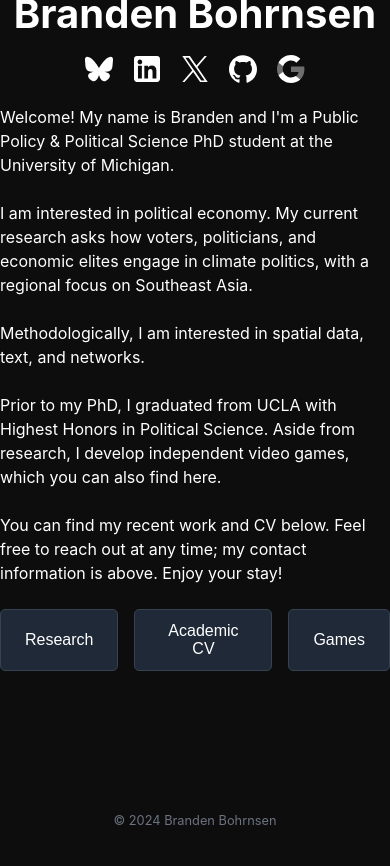
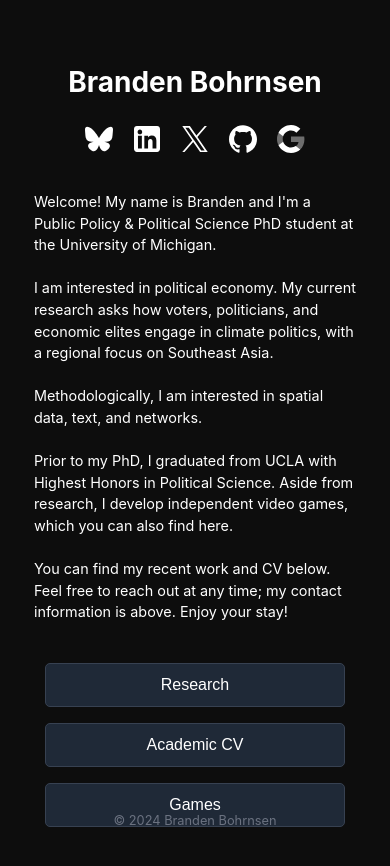
Before and after one commit to eigenstuffs/Website, a SvelteKit app: page / in a window 390 px wide. Shown: the top 866 px of the page. Before the commit the page ends 844 px from the top, so only its background shows below. Built offline with nearby package versions, Linux system fonts and the light colour scheme.

Commit message:
Update +page.svelte

```diff
--- a/src/routes/+page.svelte
+++ b/src/routes/+page.svelte
@@ -45,6 +45,56 @@
     max-width: 500px;
     line-height: 1.5;
     margin: 1rem 0;
+    padding: 0 1rem;
+  }
+
+  @media (max-width: 768px) {
+    p {
+      max-width: 90%;
+      font-size: 0.95rem;
+    }
+
+    h1 {
+      font-size: 2rem;
+    }
+
+    .button-row {
+      flex-direction: column;
+      width: 90%;
+      max-width: 300px;
+    }
+
+    .icon-row {
+      flex-wrap: wrap;
+      max-width: 300px;
+      justify-content: center;
+    }
+  }
+
+  @media (max-width: 480px) {
+    p {
+      font-size: 0.9rem;
+    }
+
+    h1 {
+      font-size: 1.75rem;
+      height: auto;
+    }
+
+    button {
+      width: 100%;
+    }
+
+    :global(body) {
+      height: auto;
+      min-height: 100vh;
+      padding: 2rem 0;
+    }
+
+    footer {
+      position: relative;
+      margin-top: 2rem;
+    }
   }
 
   .icon-row {
@@ -95,9 +145,19 @@
     font-size: 0.8rem;
     color: #6b7280;
   }
+
+  .main-container {
+    display: flex;
+    flex-direction: column;
+    align-items: center;
+    width: 100%;
+    max-width: 800px;
+    padding: 0 1rem;
+    box-sizing: border-box;
+  }
 </style>
 
-<div>
+<div class="main-container">
   <h1>{displayText}</h1>
   <div class="icon-row">
     <a href="https://bsky.app/profile/branden.zip" target="_blank" rel="noopener noreferrer">
```
